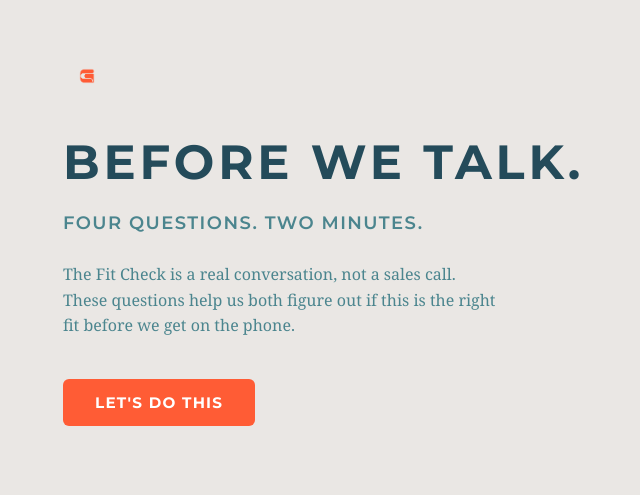
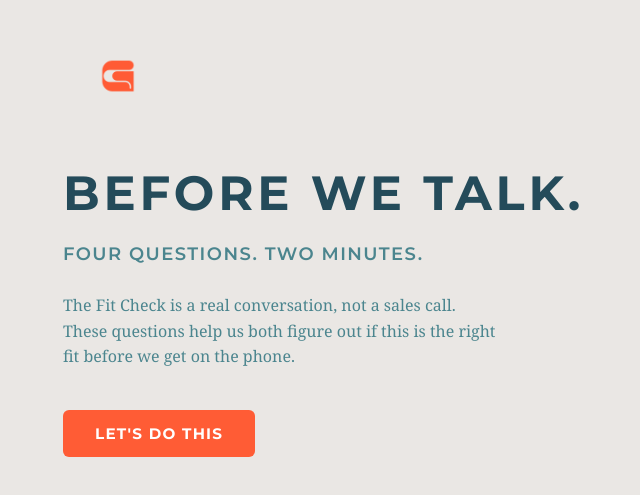
Before and after one commit to GoodyearforChange/gfc-fit-check, a website: page public/index.html in a window 1280 px wide. Shown: the part 161-656 px from the top of the page, without its empty margins (297-937 px from the left). Drawn offline with Linux system fonts and the light colour scheme.

Commit message:
Increase logo to 110px

```diff
--- a/public/index.html
+++ b/public/index.html
@@ -264,7 +264,7 @@
 
     <!-- Screen 0: Landing -->
     <div id="screen-landing" class="screen active landing">
-      <img src="/goodyear_monogram.png" alt="Goodyear For Change" style="display: block; width: 48px; height: 48px; margin: 0 0 24px;">
+      <img src="/goodyear_monogram.png" alt="Goodyear For Change" style="display: block; width: 110px; height: 110px; margin: 0 0 24px;">
       <h1>Before we talk.</h1>
       <p class="subhead">Four questions. Two minutes.</p>
       <p class="body-text">The Fit Check is a real conversation, not a sales call. These questions help us both figure out if this is the right fit before we get on the phone.</p>
```
